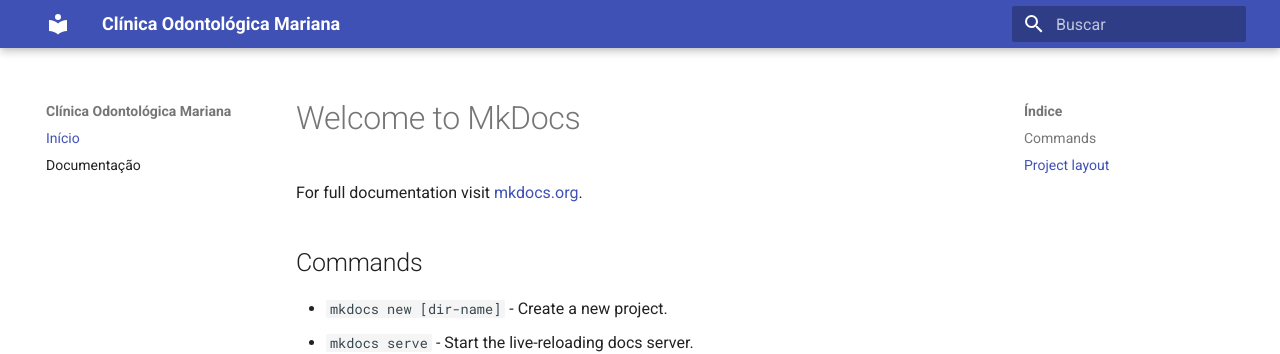
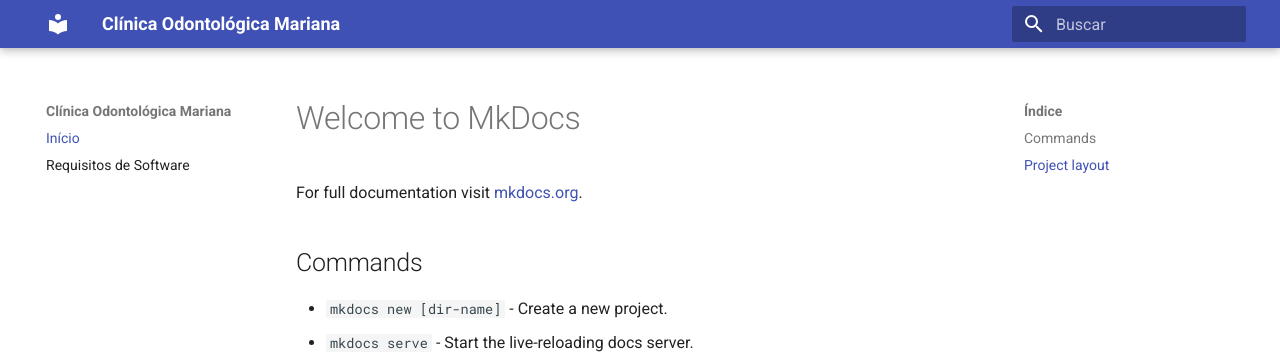
Before and after one commit to Clinica-Odontologica-Mariana/docs, an MkDocs documentation site: the page built from docs/index.md, in a window 1280 px wide. Shown: the top 354 px of the page. Built offline with MkDocs 1.6.1 and Material for MkDocs 9.7.7, drawn with Linux system fonts in a browser that asks for light colours.

Commit message:
Update mkdocs.yml

```diff
--- a/mkdocs.yml
+++ b/mkdocs.yml
@@ -7,4 +7,4 @@ theme:
 
 nav:
   - Início: index.md
-  - Documentação: sobre.md
+  - Requisitos de Software: requisitos.md
```
